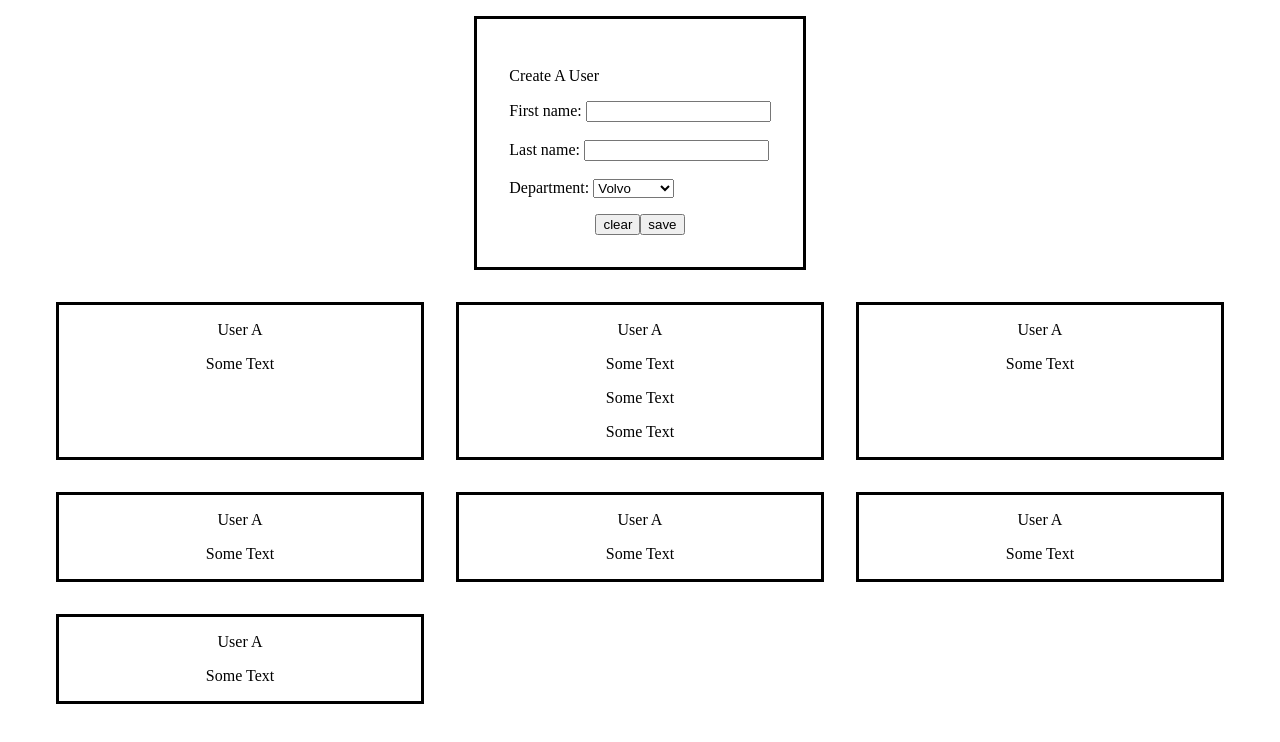
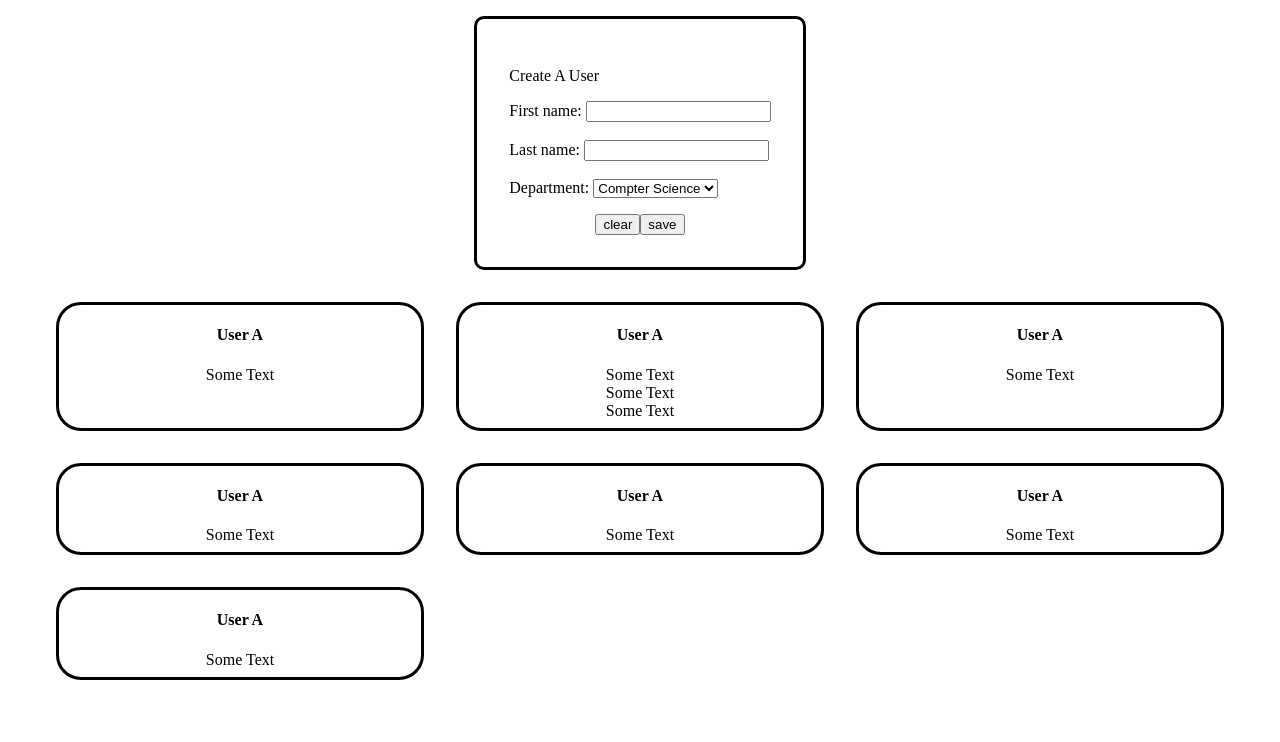
Before and after one commit to michaelrios2015/acme_layout, a plain HTML site: page index.html in a window 1280 px wide. Drawn offline with Linux system fonts and the light colour scheme.

Commit message:
some minor changes

```diff
--- a/index.html
+++ b/index.html
@@ -14,13 +14,13 @@
             <input type="text" id="fname" name="fname"><br><br>
             <label for="lname">Last name:</label>
             <input type="text" id="lname" name="lname"><br><br>
-            <label for="cars">Department:</label>
 
-            <select name="cars" id="cars">
-            <option value="volvo">Volvo</option>
-            <option value="saab">Saab</option>
-            <option value="mercedes">Mercedes</option>
-            <option value="audi">Audi</option>
+            <label for="Department">Department:</label>
+            <select name="departments" id="departments">
+            <option value="Compter Science">Compter Science</option>
+            <option value="Splatter Science">Splatter Science</option>
+            <option value="Cats">Cats</option>
+            <option value="Dogs">Dogs</option>
             </select>
 
             <div class ="buttons">
@@ -33,33 +33,33 @@
         <div class = "users" >
 
             <div>
-                <p>User A</p>
+                <h4>User A</h4>
                 <p>Some Text</p>
             </div>
             <div>
-                <p>User A</p>
+                <h4>User A</h4>
                 <p>Some Text</p>
                 <p>Some Text</p>
                 <p>Some Text</p>
             </div>
             <div>
-                <p>User A</p>
+                <h4>User A</h4>
                 <p>Some Text</p>
             </div>
             <div>
-                <p>User A</p>
+                <h4>User A</h4>
                 <p>Some Text</p>
             </div>
             <div>
-                <p>User A</p>
+                <h4>User A</h4>
                 <p>Some Text</p>
             </div>
             <div>
-                <p>User A</p>
+                <h4>User A</h4>
                 <p>Some Text</p>
             </div>
             <div>
-                <p>User A</p>
+                <h4>User A</h4>
                 <p>Some Text</p>
             </div>
 
--- a/style.css
+++ b/style.css
@@ -20,6 +20,7 @@ main {
 .form {
   border-style: solid;
   padding: 2rem;
+  border-radius: 10px;
 }
 
 .buttons {
@@ -35,14 +36,20 @@ main {
 }
 
 .users div {
+  border-radius: 25px;
   border-style: solid;
   /* height: 100px; */
   width: calc(100% / 3 - 2rem);
   margin: 1rem;
   text-align: center;
+  padding-bottom: 0.5rem;
 }
 @media (max-width: 600px) {
   .users div {
     width: 100%;
   }
 }
+
+.users div p {
+  margin: 0;
+}
```
